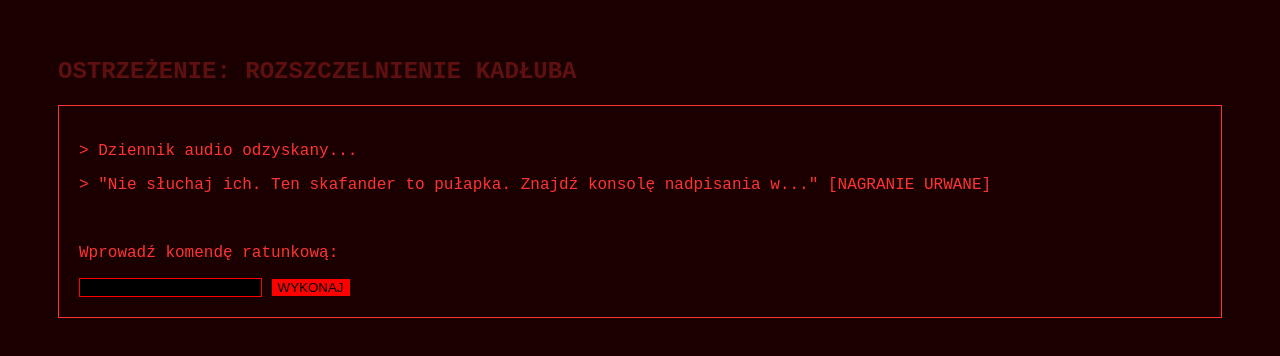
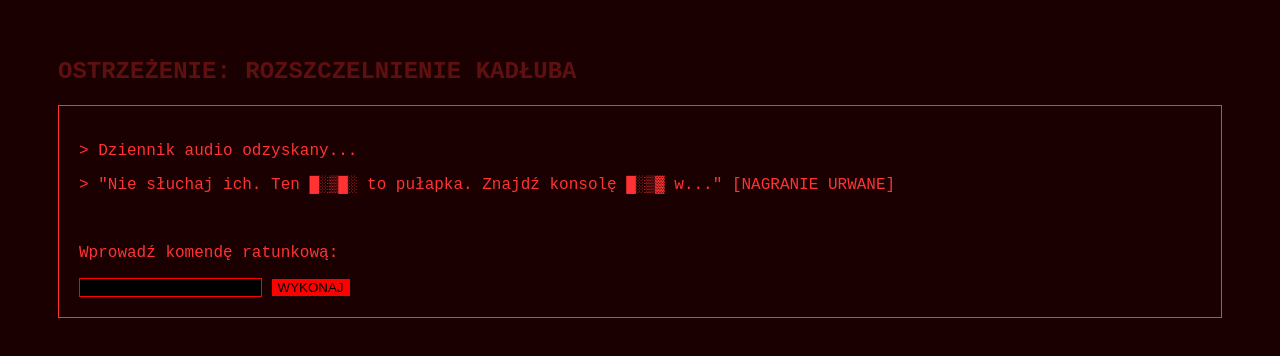
Before and after one commit to Esenciak/MyARG, a plain HTML site: page sektor-b.html in a window 1280 px wide. Drawn offline with Linux system fonts and the light colour scheme.

Commit message:
Update sektor-b.html

```diff
--- a/sektor-b.html
+++ b/sektor-b.html
@@ -51,7 +51,7 @@
 
     <div class="console">
         <p>> Dziennik audio odzyskany...</p>
-        <p>> "Nie słuchaj ich. Ten skafander to pułapka. Znajdź konsolę nadpisania w..." [NAGRANIE URWANE]</p>
+        <p>> "Nie słuchaj ich. Ten █░▒█░ to pułapka. Znajdź konsolę █░▒▓ w..." [NAGRANIE URWANE]</p>
         <br>
         <p>Wprowadź komendę ratunkową:</p>
         <input type="text" id="komenda" style="background: black; color: red; border: 1px solid red;">
```
